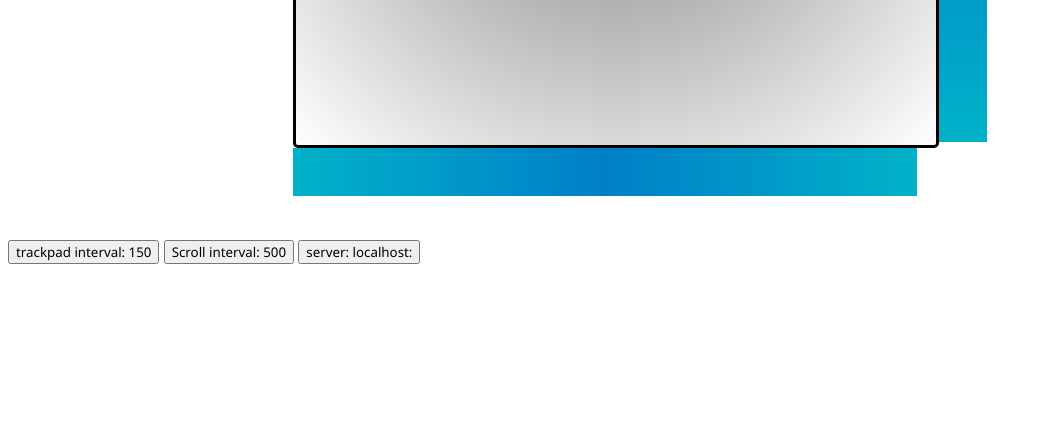
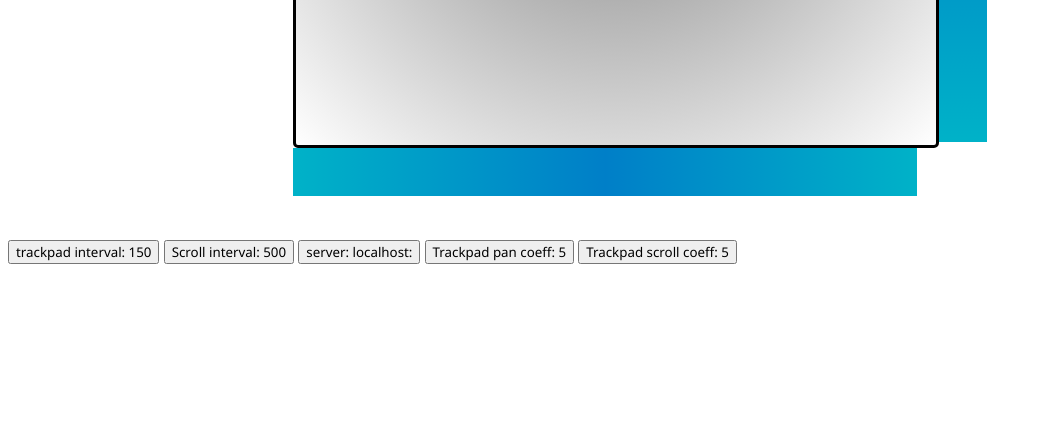
Before and after one commit to nima-sa/raspberry-pi-socket-keyboard, a Flask app: page / in a window 1280 px wide. Shown: the part 1647-2095 px from the top of the page, without its empty margins (0-1042 px from the left). Run offline with Flask 2, Linux system fonts and the light colour scheme.

Commit message:
added trackpadMoveCoeff and trackpadScrollCoeff

```diff
--- a/templates/index.html
+++ b/templates/index.html
@@ -1,24 +1,24 @@
 <!DOCTYPE html>
 <html lang="en">
   <head>
-    <meta charset="UTF-8">
+    <meta charset="UTF-8" />
     <title>rpiKeyboard</title>
-    <link rel="shortcut icon" href="static/rpi-logo.ico">
-    <link rel="manifest" href="manifest.json">
+    <link rel="shortcut icon" href="static/rpi-logo.ico" />
+    <link rel="manifest" href="manifest.json" />
 
-    <meta name="apple-mobile-web-app-capable" content="yes">
-    <meta name="apple-mobile-web-app-status-bar-style" content="black">
-    <meta name="apple-mobile-web-app-title" content="RPi keyboard">
-    <meta name="apple-mobile-web-app-status-bar-style" content="default">
-    <meta name="theme-color" content="#000000"/>
+    <meta name="apple-mobile-web-app-capable" content="yes" />
+    <meta name="apple-mobile-web-app-status-bar-style" content="black" />
+    <meta name="apple-mobile-web-app-title" content="RPi keyboard" />
+    <meta name="apple-mobile-web-app-status-bar-style" content="default" />
+    <meta name="theme-color" content="#000000" />
 
-    {#      <meta name="viewport"#}
-    {#        content="width=device-width, viewport-fit=cover, initial-scale=1.0, maximum-scale=1.0, user-scalable=no" />#}
-    <link rel="apple-touch-icon" href="static/Icon-192.png">
+    {# <meta name="viewport" #}
+    {# content="width=device-width, viewport-fit=cover, initial-scale=1.0, maximum-scale=1.0, user-scalable=no" /> #}
+    <link rel="apple-touch-icon" href="static/Icon-192.png" />
 
     <style>
       * {
-            font-family: "Segoe UI", Arial, sans-serif;
+        font-family: 'Segoe UI', Arial, sans-serif;
       }
 
       .mouse-btn {
@@ -54,14 +54,17 @@
     </style>
     <script type="text/javascript" src="static/socket.io.min.js"></script>
     <script type="text/javascript" src="static/zingtouch.min.js"></script>
-    <script charset="utf-8" type="text/javascript">
+    <script charset="utf-8"
+      type="text/javascript">
+      let serveraddr = localStorage.getItem('serveraddr') ?? document.domain + ':' + location.port
+      var trackpadInterval = localStorage.getItem('trackpadInterval') ?? '150'
+      var scrollInterval = localStorage.getItem('trackpadInterval') ?? '500'
 
-        let serveraddr = localStorage.getItem('serveraddr') ?? (document.domain + ':' + location.port);
-        var trackpadInterval = localStorage.getItem('trackpadInterval') ?? '150';
-        var scrollInterval = localStorage.getItem('trackpadInterval') ?? '500';
+      var trackpadMoveCoeff = localStorage.getItem('trackpadMoveCoeff') ?? '5'
+      var trackpadScrollCoeff = localStorage.getItem('trackpadScrollCoeff') ?? '5'
 
-        document.addEventListener("DOMContentLoaded", function (event) {
-            serverAddrBtn = document.getElementById('serveraddr-btn');
+      document.addEventListener('DOMContentLoaded', function (event) {
+        serverAddrBtn = document.getElementById('serveraddr-btn')
         serverAddrBtn.innerText = 'server: ' + serveraddr
         serverAddrBtn.onclick = function () {
           serveraddr = prompt('Server address', serveraddr)
@@ -69,55 +72,44 @@
           localStorage.setItem('serveraddr', serveraddr)
           serverAddrBtn.innerText = 'server: ' + serveraddr
         }
-            let socket = io('ws://' + serveraddr);
+        let socket = io('ws://' + serveraddr)
         socket.on('connect', function () {
-                document.getElementById('stat').innerText = 'Connected';
-                document.getElementById('stat').style.color = 'green';
-            });
+          document.getElementById('stat').innerText = 'Connected'
+          document.getElementById('stat').style.color = 'green'
+        })
 
         socket.on('disconnect', function () {
-                document.getElementById('stat').innerText = 'Disconnected';
-                document.getElementById('stat').style.color = 'red';
-            });
+          document.getElementById('stat').innerText = 'Disconnected'
+          document.getElementById('stat').style.color = 'red'
+        })
 
         function spec(v) {
-                socket.emit('spec', {key: v});
+          socket.emit('spec', { key: v })
         }
 
         document.getElementById('txtf').onkeydown = function (event) {
-                const key = event.keyCode || event.charCode;
+          const key = event.keyCode || event.charCode
 
           if (key === 8) {
-                    spec('backspace');
-                    return false;
+            spec('backspace')
+            return false
           } else if (key === 13) {
-                    spec('enter');
-                    return false;
+            spec('enter')
+            return false
           } else {
-                    return true;
+            return true
           }
-            };
+        }
 
         document.getElementById('txtf').addEventListener('input', () => {
-                const elem = document.getElementById('txtf');
+          const elem = document.getElementById('txtf')
           const key = elem.value
-                elem.value = '';
-                const pyautoguiSupportedChars = [
-                    '1', '2', '3', '4', '5', '6', '7', '8', '9', '0',
-                    'q', 'w', 'e', 'r', 't', 'y', 'u', 'i', 'o', 'p',
-                    'a', 's', 'd', 'f', 'g', 'h', 'j', 'k', 'l',
-                    'z', 'x', 'c', 'v', 'b', 'n', 'm',
-                    'Q', 'W', 'E', 'R', 'T', 'Y', 'U', 'I', 'O', 'P',
-                    'A', 'S', 'D', 'F', 'G', 'H', 'J', 'K', 'L',
-                    'Z', 'X', 'C', 'V', 'B', 'N', 'M',
-                    ',', '.', '/', '[', ']', '\\', ';', '\'', '-', '=', '`',
-                    '~', '!', '@', '#', '$', '%', '^', '&', '*', '(', ')', '_',
-                    '+', '{', '}', '|', ':', '"', '<', '>', '?'
-                ]
+          elem.value = ''
+          const pyautoguiSupportedChars = ['1', '2', '3', '4', '5', '6', '7', '8', '9', '0', 'q', 'w', 'e', 'r', 't', 'y', 'u', 'i', 'o', 'p', 'a', 's', 'd', 'f', 'g', 'h', 'j', 'k', 'l', 'z', 'x', 'c', 'v', 'b', 'n', 'm', 'Q', 'W', 'E', 'R', 'T', 'Y', 'U', 'I', 'O', 'P', 'A', 'S', 'D', 'F', 'G', 'H', 'J', 'K', 'L', 'Z', 'X', 'C', 'V', 'B', 'N', 'M', ',', '.', '/', '[', ']', '\\', ';', "'", '-', '=', '`', '~', '!', '@', '#', '$', '%', '^', '&', '*', '(', ')', '_', '+', '{', '}', '|', ':', '"', '<', '>', '?']
           const o = pyautoguiSupportedChars.indexOf(key) !== -1 ? 1 : 0
-                socket.emit('kbhit', {key: key, o: o});
-            });
-            const specs = ['up', 'left', 'right', 'down', 'escape', 'tab', 'enter', 'space'];
+          socket.emit('kbhit', { key: key, o: o })
+        })
+        const specs = ['up', 'left', 'right', 'down', 'escape', 'tab', 'enter', 'space']
         for (let k = 0; k < specs.length; k++) {
           document.getElementById(specs[k]).onclick = function () {
             spec(specs[k])
@@ -133,7 +125,6 @@
           trackpadIntervalBtn.innerText = 'trackpad interval: ' + trackpadInterval
         }
 
-
         scrollIntervalBtn = document.getElementById('scrollInterval-btn')
         scrollIntervalBtn.innerText = 'Scroll interval: ' + scrollInterval
         scrollIntervalBtn.onclick = function () {
@@ -143,44 +134,68 @@
           scrollIntervalBtn.innerText = 'Scroll interval: ' + scrollInterval
         }
 
+        trackpadMoveCoeffBtn = document.getElementById('trackpadMoveCoeff-btn')
+        trackpadMoveCoeffBtn.innerText = 'Trackpad pan coeff: ' + trackpadMoveCoeff
+        trackpadMoveCoeffBtn.onclick = function () {
+          trackpadMoveCoeff = prompt('Trackpad pan coeff', trackpadMoveCoeff)
+
+          localStorage.setItem('trackpadMoveCoeff', Math.abs(trackpadMoveCoeff))
+          trackpadMoveCoeffBtn.innerText = 'Trackpad pan coeff: ' + trackpadMoveCoeff
+        }
+
+        trackpadScrollCoeffBtn = document.getElementById('trackpadScrollCoeff-btn')
+        trackpadScrollCoeffBtn.innerText = 'Trackpad scroll coeff: ' + trackpadScrollCoeff
+        trackpadScrollCoeffBtn.onclick = function () {
+          trackpadScrollCoeff = prompt('Trackpad scroll coeff', trackpadScrollCoeff)
+
+          localStorage.setItem('trackpadScrollCoeff', Math.abs(trackpadScrollCoeff))
+          trackpadScrollCoeffBtn.innerText = 'Trackpad scroll coeff: ' + trackpadScrollCoeff
+        }
+
         // scroll vertical start
-            let scrollVerRegion = new ZingTouch.Region(document.getElementById('whole-mouse-cont-parent'));
-            let scrollVerTarget = document.getElementById('wheel-ctrl-ver');
+        let scrollVerRegion = new ZingTouch.Region(document.getElementById('whole-mouse-cont-parent'))
+        let scrollVerTarget = document.getElementById('wheel-ctrl-ver')
         var lastMouseScrollVerInterval = Date.now()
         scrollVerRegion.bind(scrollVerTarget, 'pan', function (e) {
           let now = Date.now()
           if (now > lastMouseScrollVerInterval) {
             pos = e.detail.data[0].change
-                    socket.emit('scroll', {x: 0, y: pos.y})
-                    lastMouseScrollVerInterval = now + scrollInterval +  100
+            socket.emit('scroll', {
+                x: 0,
+                y: pos.y * parseInt(trackpadScrollCoeff),
+             })
+            lastMouseScrollVerInterval = now + parseInt(scrollInterval) + 100
           }
         })
         // scroll vertical end
 
         // scroll horizontal start
-            let scrollHorRegion = new ZingTouch.Region(document.getElementById('whole-mouse-cont-parent'));
-            let scrollHorTarget = document.getElementById('wheel-ctrl-hor');
+        let scrollHorRegion = new ZingTouch.Region(document.getElementById('whole-mouse-cont-parent'))
+        let scrollHorTarget = document.getElementById('wheel-ctrl-hor')
         var lastMouseScrollHorInterval = Date.now()
         scrollHorRegion.bind(scrollHorTarget, 'pan', function (e) {
           let now = Date.now()
           if (now > lastMouseScrollHorInterval) {
             pos = e.detail.data[0].change
-                    socket.emit('scroll', {x: pos.x, y: 0})
-                    lastMouseScrollHorInterval = now + parseInt(scrollInterval) +  100
+            socket.emit('scroll', {
+                x: pos.x * parseInt(trackpadScrollCoeff),
+                y: 0,
+             })
+            lastMouseScrollHorInterval = now + parseInt(scrollInterval) + 100
           }
         })
         // scroll horizontal end
 
-            const clks = ['r', 'l', 'l2'];
+        const clks = ['r', 'l', 'l2']
         for (let k = 0; k < clks.length; k++) {
           document.getElementById(clks[k] + '-clk').onclick = function () {
-                    socket.emit('clk', {key: clks[k]})
+            socket.emit('clk', { key: clks[k] })
           }
         }
 
         // trackpad start
-            let trackPadRegion = new ZingTouch.Region(document.getElementById('mouse-cont-parent'));
-            let trackPadTarget = document.getElementById('mouse-cont');
+        let trackPadRegion = new ZingTouch.Region(document.getElementById('mouse-cont-parent'))
+        let trackPadTarget = document.getElementById('mouse-cont')
         let trackPadPanGesture = new ZingTouch.Pan()
         trackPadPanGesture.setId('pan_general')
 
@@ -190,17 +205,17 @@
           if (now > lastTrackpadMoveInterval) {
             pos = e.detail.data[0].change
             socket.emit('mouse_t', {
-                        y: pos.y,
-                        x: pos.x
-                    });
+              y: pos.y * parseInt(trackpadMoveCoeff),
+              x: pos.x * parseInt(trackpadMoveCoeff),
+            })
 
-                    if(trackpadInterval > 0) {
+            if (trackpadInterval > 0) {
               lastTrackpadMoveInterval = now + parseInt(trackpadInterval)
             }
           }
         })
 
-            let trackPadScrollPanGesture = new ZingTouch.Pan({numInputs: 2})
+        let trackPadScrollPanGesture = new ZingTouch.Pan({ numInputs: 2 })
         trackPadScrollPanGesture.setId('pan_scroll')
         var lastTrackpadScrollInterval = Date.now()
         trackPadRegion.bind(trackPadTarget, trackPadScrollPanGesture, function (e) {
@@ -210,56 +225,49 @@
             pos2 = e.detail.data[1].change
             dx = pos1.x < 0 && pos2.x < 0 ? Math.min(pos1.x, pos2.x) : Math.max(pos1.x, pos2.x)
             dy = pos1.y < 0 && pos2.y < 0 ? Math.min(pos1.y, pos2.y) : Math.max(pos1.y, pos2.y)
-                    {#dx = (pos1.x + pos2.x) / 2#}
-                    {#dx = pos1.x#}
-                    {#dy = (pos1.y + pos2.y) / 2#}
 
-                    socket.emit('scroll', {x: dx, y: dy})
+            socket.emit('scroll', { x: dx, y: dy })
             lastTrackpadScrollInterval = now + scrollInterval
           }
         })
 
         var longTap = new ZingTouch.Tap({
           minDelay: 0,
-                maxDelay: 300,
+          maxDelay: 300
         })
         longTap.setId('tap1')
 
         trackPadRegion.bind(trackPadTarget, longTap, function (e) {
-                socket.emit('clk', {key: 'l'})
+          socket.emit('clk', { key: 'l' })
         })
 
-            var longTap2 = new ZingTouch.Tap({numInputs: 2})
+        var longTap2 = new ZingTouch.Tap({ numInputs: 2 })
         longTap2.setId('tap2')
         trackPadRegion.bind(trackPadTarget, longTap2, function (e) {
-                socket.emit('clk', {key: 'r'})
+          socket.emit('clk', { key: 'r' })
         })
         // trackpad end
 
-            document.getElementById('stat').onclick = function(e) {
-                document.getElementById('stat').innerText = 'Restarting...';
-                document.getElementById('stat').style.color = 'orange';
+        document.getElementById('stat').onclick = function (e) {
+          document.getElementById('stat').innerText = 'Restarting...'
+          document.getElementById('stat').style.color = 'orange'
           socket.emit('restartService', {})
         }
-        });
+      })
     </script>
   </head>
   <body>
     <div>
-    <p style="text-align: center; font-weight: bold; font-size: 300%; color: red"
-       id="stat">Disconnected</p>
+      <p style="text-align: center; font-weight: bold; font-size: 300%; color: red" id="stat">Disconnected</p>
     </div>
 
     <div style="display: flex; padding: 16px">
-    <label for="txtf">
-    </label>
-    <input
-            style="border: solid 3px;
+      <label for="txtf"></label>
+      <input style="border: solid 3px;
             width: 100%; height: 200px;
             border-radius: 12px;
             text-align: center;
-            font-size: 300%;"
-            type="text" id="txtf" placeholder="Type here...">
+            font-size: 300%;" type="text" id="txtf" placeholder="Type here..." />
     </div>
 
     <div style="display: flex; justify-content: center; padding: 20px;flex-direction: column;align-items: center;">
@@ -281,12 +289,11 @@
           <button class="kbd-btn" id="right">→</button>
         </div>
       </div>
-
     </div>
 
     <div style="display: flex; justify-content: center; flex-direction: column; align-items: center">
       <div style="display: flex; padding: 8px">
-        <button class="kbd-btn" style="width: 8rem; height: 8rem; font-size: 30px" id="l2-clk">Double<br/>click</button>
+        <button class="kbd-btn" style="width: 8rem; height: 8rem; font-size: 30px; text-align: center; padding-left:0; padding-right:0;" id="l2-clk">Double<br />click</button>
         <div style="width: 4px"></div>
         <button class="kbd-btn" style="width: 12rem; height: 8rem" id="l-clk">Left click</button>
         <div style="width: 16px"></div>
@@ -294,8 +301,7 @@
       </div>
       <div id="whole-mouse-cont-parent">
         <div id="mouse-cont-parent" style="display: flex;">
-            <div id="mouse-cont"
-                 style="
+          <div id="mouse-cont" style="
                  border: solid;
                  border-radius: 5px;
                  width: 40em;
@@ -307,37 +313,34 @@
             flex-direction: column;
             width: 3em;
             height: 40em;
-            background-image: linear-gradient(180deg, rgb(0, 178, 200), rgb(0, 127, 200), rgb(0, 178, 200))"
-                 id="wheel-ctrl-ver">
-            </div>
+            background-image: linear-gradient(180deg, rgb(0, 178, 200), rgb(0, 127, 200), rgb(0, 178, 200))" id="wheel-ctrl-ver"></div>
         </div>
         <div style="
         display: flex;
         flex-direction: row;
         width: 39em;
         height: 3em;
-        background-image: linear-gradient(90deg, rgb(0, 178, 200), rgb(0, 127, 200), rgb(0, 178, 200))"
-             id="wheel-ctrl-hor"></div>
+        background-image: linear-gradient(90deg, rgb(0, 178, 200), rgb(0, 127, 200), rgb(0, 178, 200))" id="wheel-ctrl-hor"></div>
       </div>
     </div>
-<br>
-<br>
-<button id="trackpadInterval-btn">trackpad interval: </button>
-<button id="scrollInterval-btn">scroll interval: </button>
-<button id="serveraddr-btn">server: </button>
-<br>
-<br>
-<br>
-<br>
-<br>
-<br>
-<br>
-<br>
-<br>
+    <br />
+    <br />
+    <button id="trackpadInterval-btn">trackpad interval:</button>
+    <button id="scrollInterval-btn">scroll interval:</button>
+    <button id="serveraddr-btn">server:</button>
+    <button id="trackpadMoveCoeff-btn">Trackpad pan coeff:</button>
+    <button id="trackpadScrollCoeff-btn">Trackpad scroll coeff:</button>
+    <br />
+    <br />
+    <br />
+    <br />
+    <br />
+    <br />
+    <br />
+    <br />
+    <br />
     <script>
-    if ('serviceWorker' in navigator)
-        navigator.serviceWorker.register('service-worker.js');
-
+      if ('serviceWorker' in navigator) navigator.serviceWorker.register('service-worker.js')
     </script>
   </body>
 </html>
```
Lines whose indentation alone changed are shown as unchanged.
